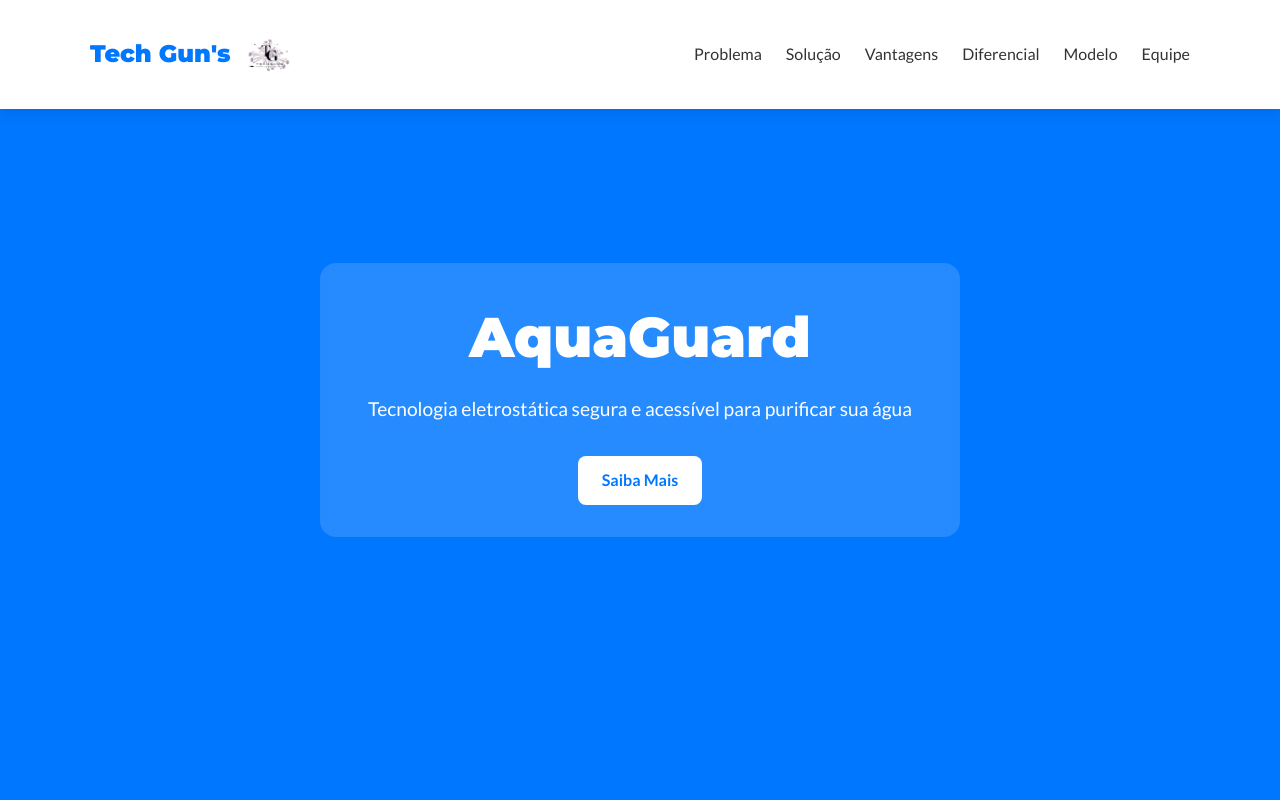
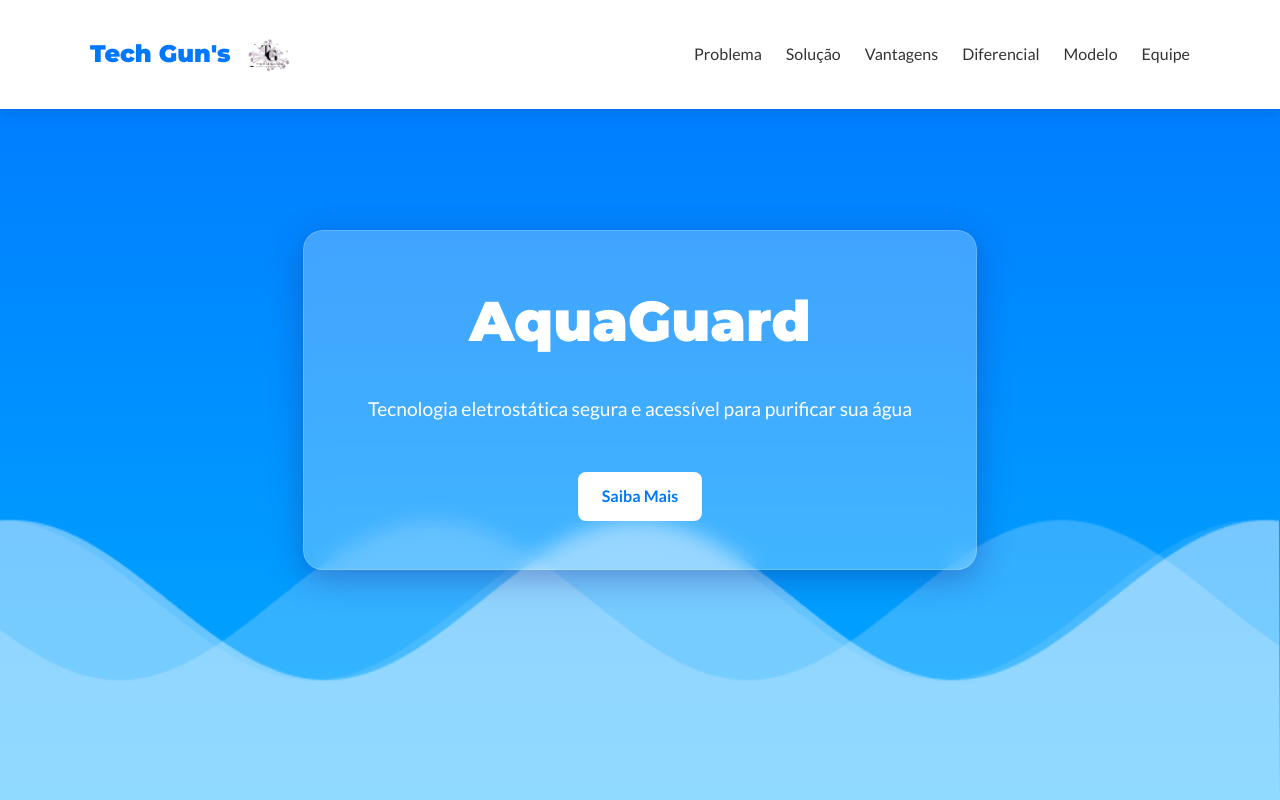
Before and after one commit to DanielSousa07/AquaGuard, a React (Vite) app: page / in a window 1280 px wide. Shown: the top 800 px of the page. Built offline with nearby package versions, Linux system fonts and the light colour scheme.

Commit message:
Ficou brabo nossa seção hero

```diff
--- a/src/App.css
+++ b/src/App.css
@@ -114,24 +114,38 @@ body {
 /* Hero */
 .hero {
   width: 100vw;
-  min-height: 100vh; /* Usa min-height para se adaptar ao conteúdo */
-  background: #0077ff;
+  min-height: 100vh;
+  /* Gradiente mais suave para um visual moderno */
+  background: linear-gradient(to bottom, #0077ff, #00aaff);
   display: flex;
   align-items: center;
   justify-content: center;
   position: relative;
   text-align: center;
   color: white;
+  overflow: hidden;
+}
+.waves-canvas {
+  position: absolute;
+  bottom: 0;
+  left: 0;
+  width: 100%;
+  height: 50%;
+  z-index: 1;
 }
 .hero-content {
-  background: rgba(255, 255, 255, 0.15);
-  backdrop-filter: blur(8px);
-  padding: 2rem 3rem;
-  border-radius: 16px;
-  /* Flexbox para alinhar os itens verticalmente */
+  background: rgba(255, 255, 255, 0.25);
+  backdrop-filter: blur(10px);
+  padding: 3rem 4rem;
+  border-radius: 20px;
+  box-shadow: 0 8px 32px 0 rgba(31, 38, 135, 0.37);
+  border: 1px solid rgba(255, 255, 255, 0.18);
   display: flex;
   flex-direction: column;
   align-items: center;
+  gap: 1rem;
+  z-index: 2;
+  animation: fadeIn 1s ease-in-out;
 }
 .hero h2 {
   font-family: "Montserrat", sans-serif;
--- a/src/App.jsx
+++ b/src/App.jsx
@@ -1,4 +1,5 @@
 import { useState } from "react";
+import Hero from "./components/hero";
 import "./App.css";
 
 export default function App() {
@@ -53,75 +54,7 @@ export default function App() {
       </header>
 
       {/* Hero */}
-      <section className="hero">
-        <div className="hero-content">
-          <h2>AquaGuard</h2>
-          <p>
-            Tecnologia eletrostática segura e acessível para purificar sua água
-          </p>
-          <a href="#problema" className="btn">
-            Saiba Mais
-          </a>
-        </div>
-
-        {/* Ondas animadas */}
-        <div className="wave-container">
-          <svg
-            className="wave wave1"
-            xmlns="http://www.w3.org/2000/svg"
-            viewBox="0 0 1440 320"
-          >
-            <path fill="#fff" fillOpacity="1">
-              <animate
-                attributeName="d"
-                dur="10s"
-                repeatCount="indefinite"
-                values="
-        M0,192L60,213.3C120,235,240,277,360,277.3C480,277,600,235,720,229.3C840,224,960,256,1080,261.3C1200,267,1320,245,1380,234.7L1440,224L1440,320L0,320Z;
-        M0,224L80,213.3C160,203,320,181,480,186.7C640,192,800,224,960,213.3C1120,203,1280,149,1360,122.7L1440,96L1440,320L0,320Z;
-        M0,192L60,213.3C120,235,240,277,360,277.3C480,277,600,235,720,229.3C840,224,960,256,1080,261.3C1200,267,1320,245,1380,234.7L1440,224L1440,320L0,320Z
-      "
-              />
-            </path>
-          </svg>
-          <svg
-            className="wave wave2"
-            xmlns="http://www.w3.org/2000/svg"
-            viewBox="0 0 1440 320"
-          >
-            <path fill="#00A7F5" fillOpacity="0.8">
-              <animate
-                attributeName="d"
-                dur="12s"
-                repeatCount="indefinite"
-                values="
-        M0,224L80,213.3C160,203,320,181,480,186.7C640,192,800,224,960,213.3C1120,203,1280,149,1360,122.7L1440,96L1440,320L0,320Z;
-        M0,192L60,213.3C120,235,240,277,360,277.3C480,277,600,235,720,229.3C840,224,960,256,1080,261.3C1200,267,1320,245,1380,234.7L1440,224L1440,320L0,320Z;
-        M0,224L80,213.3C160,203,320,181,480,186.7C640,192,800,224,960,213.3C1120,203,1280,149,1360,122.7L1440,96L1440,320L0,320Z
-      "
-              />
-            </path>
-          </svg>
-          <svg
-            className="wave wave3"
-            xmlns="http://www.w3.org/2000/svg"
-            viewBox="0 0 1440 320"
-          >
-            <path fill="#0077FF" fillOpacity="0.6">
-              <animate
-                attributeName="d"
-                dur="15s"
-                repeatCount="indefinite"
-                values="
-        M0,224L80,213.3C160,203,320,181,480,186.7C640,192,800,224,960,213.3C1120,203,1280,149,1360,122.7L1440,96L1440,320L0,320Z;
-        M0,192L60,213.3C120,235,240,277,360,277.3C480,277,600,235,720,229.3C840,224,960,256,1080,261.3C1200,267,1320,245,1380,234.7L1440,224L1440,320L0,320Z;
-        M0,224L80,213.3C160,203,320,181,480,186.7C640,192,800,224,960,213.3C1120,203,1280,149,1360,122.7L1440,96L1440,320L0,320Z
-      "
-              />
-            </path>
-          </svg>
-        </div>
-      </section>
+      <Hero/>
       {/* Conteúdo */}
       <section id="problema" className="section" data-aos="fade-up">
         <div className="problem-content">
--- /dev/null
+++ b/src/components/hero.jsx
@@ -0,0 +1,95 @@
+import React, { useRef, useEffect, useState} from 'react';
+
+
+const Wave = () => {
+  const canvasRef = useRef(null);
+
+  useEffect(() => {
+    const canvas = canvasRef.current;
+    const ctx = canvas.getContext('2d');
+    let waves = [];
+    const waveCount = 3;
+    const waveColors = ['rgba(255, 255, 255, 0.4)', 'rgba(255, 255, 255, 0.2)', 'rgba(255, 255, 255, 0.1)'];
+    let mouse = { x: null, y: null };
+
+    const resizeCanvas = () => {
+      canvas.width = window.innerWidth;
+      canvas.height = window.innerHeight * 0.3;
+    };
+
+    const createWaves = () => {
+      waves = [];
+      for (let i = 0; i < waveCount; i++) {
+        waves.push({
+          phase: Math.random() * Math.PI * 2,
+          amplitude: canvas.height * 0.2,
+          speed: 0.01 + Math.random() * 0.02,
+          color: waveColors[i],
+          points: []
+        });
+      }
+    };
+
+    const drawWaves = () => {
+      ctx.clearRect(0, 0, canvas.width, canvas.height);
+      for (let i = 0; i < waves.length; i++) {
+        const wave = waves[i];
+        ctx.beginPath();
+        ctx.fillStyle = wave.color;
+
+        for (let j = 0; j < canvas.width; j++) {
+          const x = j;
+          const y = wave.amplitude * Math.sin(j * 0.01 + wave.phase) + canvas.height * 0.5;
+
+          if (j === 0) {
+            ctx.moveTo(x, y);
+          } else {
+            ctx.lineTo(x, y);
+          }
+          wave.points[j] = y;
+        }
+
+        ctx.lineTo(canvas.width, canvas.height);
+        ctx.lineTo(0, canvas.height);
+        ctx.closePath();
+        ctx.fill();
+        wave.phase += wave.speed;
+      }
+    };
+
+    const animate = () => {
+      drawWaves();
+      requestAnimationFrame(animate);
+    };
+
+    window.addEventListener('resize', resizeCanvas);
+    resizeCanvas();
+    createWaves();
+    animate();
+
+    return () => {
+      window.removeEventListener('resize', resizeCanvas);
+    };
+  }, []);
+
+  return <canvas ref={canvasRef} className="waves-canvas" />;
+};
+
+export default function Hero() {
+  const [open, setOpen] = useState(false);
+
+  return (
+    <section className="hero">
+      <Wave />
+      <div className="hero-content">
+        <h2>AquaGuard</h2>
+        <p>
+          Tecnologia eletrostática segura e acessível para purificar sua água
+        </p>
+        <a href="#problema" className="btn">
+          Saiba Mais
+        </a>
+      </div>
+    </section>
+  );
+}
```
